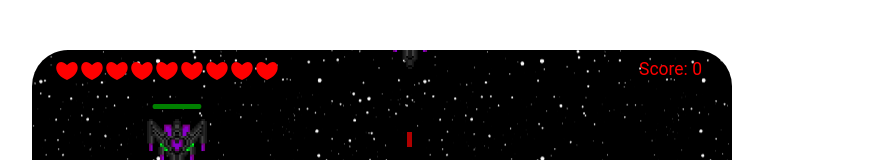
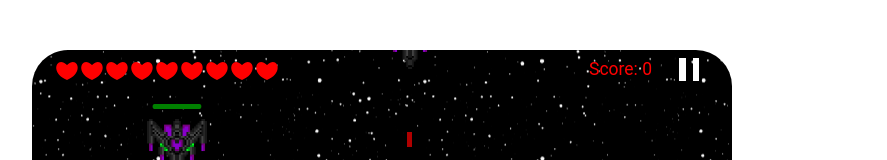
Before and after one commit to Snollyg0ster/BrowserGame, a React app: page / in a window 1280 px wide. Shown: the top 160 px of the page, without its empty margins (194-1081 px from the left). Built offline with nearby package versions, Linux system fonts and the light colour scheme.

Commit message:
add pause button

```diff
--- a/src/App.tsx
+++ b/src/App.tsx
@@ -72,12 +72,10 @@ const App = () => {
     setIsDead(true);
   };
 
-  const continueGame = () => game?.togglePause(false);
-
   const restart = () => {
     setIsDead(true);
     setTimeout(() => setIsDead(false));
-    continueGame();
+    game?.togglePause(false);
   };
 
   return (
@@ -107,7 +105,7 @@ const App = () => {
           paused={paused}
           isDead={isDead}
           restartGame={restart}
-          continueGame={continueGame}
+          togglePause={game?.togglePause.bind(game)}
         />
       </div>
       <Settings settings={game?.getSettings()} />
--- a/src/components/GameMenu/GameMenu.tsx
+++ b/src/components/GameMenu/GameMenu.tsx
@@ -5,13 +5,13 @@ interface Props {
   score?: number;
   highScore?: number;
   paused: boolean;
-  continueGame: () => void;
+  togglePause?: (pause: boolean) => void;
   isDead: boolean;
   restartGame: () => void;
 }
 
 const GameMenu = (props: Props) => {
-  const { paused, continueGame, isDead, restartGame, score, highScore } = props;
+  const { paused, togglePause, isDead, restartGame, score, highScore } = props;
 
   const [zIndex, setZIndex] = useState(paused);
 
@@ -21,10 +21,14 @@ const GameMenu = (props: Props) => {
 
   const onTransitionEnd = () => !isVisible && setZIndex(false);
 
+  const continueGame = () => togglePause && togglePause(false);
+  const pauseGame = () => togglePause && togglePause(true);
+
   const isVisible = paused || isDead;
   const newHighScore = isDead && score && highScore && score >= highScore;
 
   return (
+    <>
       <div
         onTransitionEnd={onTransitionEnd}
         style={{ zIndex: zIndex ? 3 : 0 }}
@@ -34,7 +38,9 @@ const GameMenu = (props: Props) => {
       >
         <div className="score-container">
           {newHighScore ? (
-          <div className="score-title score-title__new-high-score">New HighScore - {highScore}</div>
+            <div className="score-title score-title__new-high-score">
+              New HighScore - {highScore}
+            </div>
           ) : (
             <>
               <div className="score-title">HighScore: {highScore}</div>
@@ -62,6 +68,13 @@ const GameMenu = (props: Props) => {
           </div>
         </div>
       </div>
+      {!isVisible && (
+        <div className="pause-button" onClick={pauseGame}>
+          <div />
+          <div />
+        </div>
+      )}
+    </>
   );
 };
 
--- a/src/gameComponents/score.ts
+++ b/src/gameComponents/score.ts
@@ -2,7 +2,7 @@ import { getCanvasTextSize } from './utils';
 
 class Score {
   private score = 0;
-  private marginRight = 30;
+  private marginRight = 80;
   private y = 2;
 
   constructor(private gWidth: number, private size: number) {}
--- a/src/index.scss
+++ b/src/index.scss
@@ -135,3 +135,26 @@ $score-title-font-size: 18px;
     font-size: $score-title-font-size + 4;
   }
 }
+
+.pause-button {
+  position: absolute;
+  top: 8px;
+  right: 33px;
+  z-index: 3;
+
+  height: 23px;
+  width: 20px;
+  display: flex;
+  justify-content: space-between;
+
+  &:hover {
+    > div {
+      background: rgb(212, 212, 212) !important;
+    }
+  }
+
+  > div {
+    width: calc(100% / 3);
+    background: white;
+  }
+}
```
Lines whose indentation alone changed are shown as unchanged.
